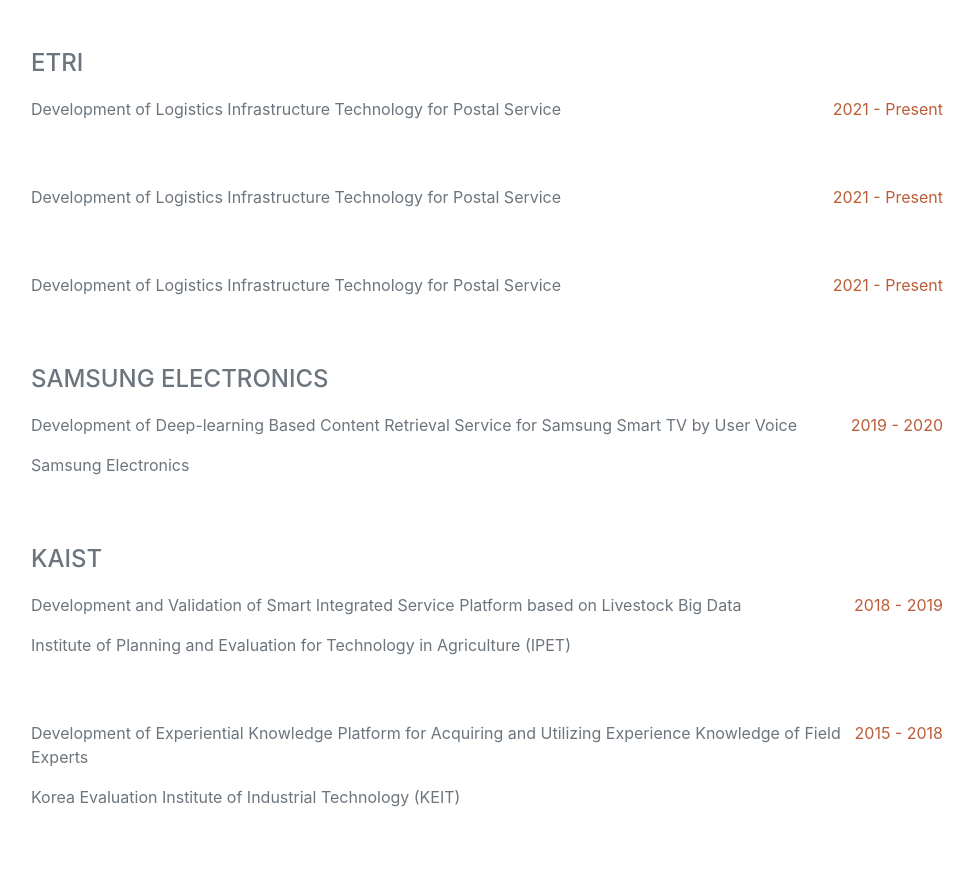
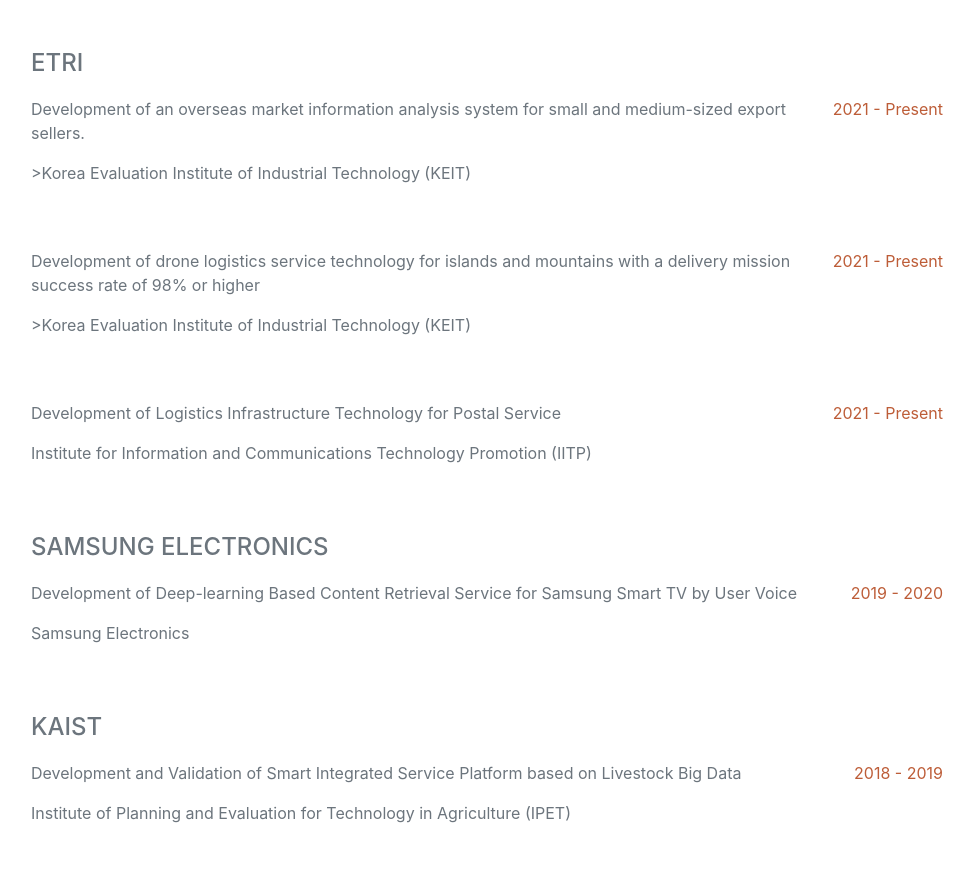
Before and after one commit to keejun-han/keejun-han.github.io, a plain HTML site: page index.html in a window 1280 px wide. Shown: the part 5751-6621 px from the top of the page, without its empty margins (289-1263 px from the left). Drawn offline with nearby package versions, Linux system fonts and the light colour scheme; files whose address does not match are found by name; a web font is replaced by a local one.

Commit message:
project section edited

```diff
--- a/index.html
+++ b/index.html
@@ -301,19 +301,22 @@
                     <div class="subheading mb-3">ETRI</div>
                     <div class="d-flex flex-column flex-md-row justify-content-between mb-5">
                         <div class="flex-grow-1">
-                            <p>Development of Logistics Infrastructure Technology for Postal Service</p>
+                            <p>Development of an overseas market information analysis system for small and medium-sized export sellers.</p>
+                            <p>>Korea Evaluation Institute of Industrial Technology (KEIT)</p>
+                        </div>
+                        <div class="flex-shrink-0"><span class="text-primary">2021 - Present</span></div>
+                    </div>
+                    <div class="d-flex flex-column flex-md-row justify-content-between mb-5">
+                        <div class="flex-grow-1">
+                            <p>Development of drone logistics service technology for islands and mountains with a delivery mission success rate of 98% or higher</p>
+                            <p>>Korea Evaluation Institute of Industrial Technology (KEIT)</p>
                         </div>
                         <div class="flex-shrink-0"><span class="text-primary">2021 - Present</span></div>
                     </div>
                     <div class="d-flex flex-column flex-md-row justify-content-between mb-5">
                         <div class="flex-grow-1">
                             <p>Development of Logistics Infrastructure Technology for Postal Service</p>
-                        </div>
-                        <div class="flex-shrink-0"><span class="text-primary">2021 - Present</span></div>
-                    </div>
-                    <div class="d-flex flex-column flex-md-row justify-content-between mb-5">
-                        <div class="flex-grow-1">
-                            <p>Development of Logistics Infrastructure Technology for Postal Service</p>
+                            <p>Institute for Information and Communications Technology Promotion (IITP)</p>
                         </div>
                         <div class="flex-shrink-0"><span class="text-primary">2021 - Present</span></div>
                     </div>
@@ -343,7 +346,7 @@
                     <div class="d-flex flex-column flex-md-row justify-content-between mb-5">
                         <div class="flex-grow-1">
                             <p>Exobrain (WiseKB): Bigdata based Self-evolving Knowledge Base and Reasoning Platform</p>
-                            <p>Institute for Information and Communications Technology Promotion (IITP)
+                            <p>Institute for Information and Communications Technology Promotion (IITP)</p>
                         </div>
                         <div class="flex-shrink-0"><span class="text-primary">2013 - 2015</span></div>
                     </div>
```
